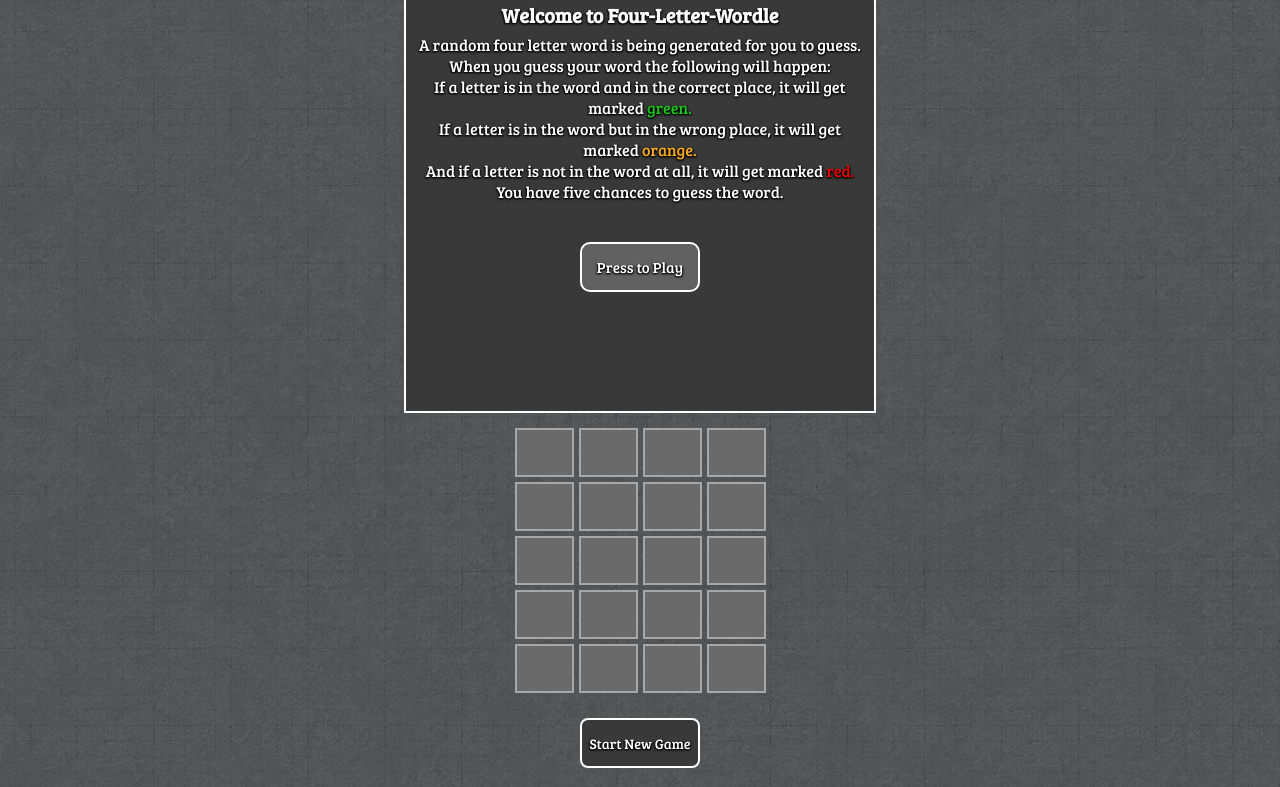
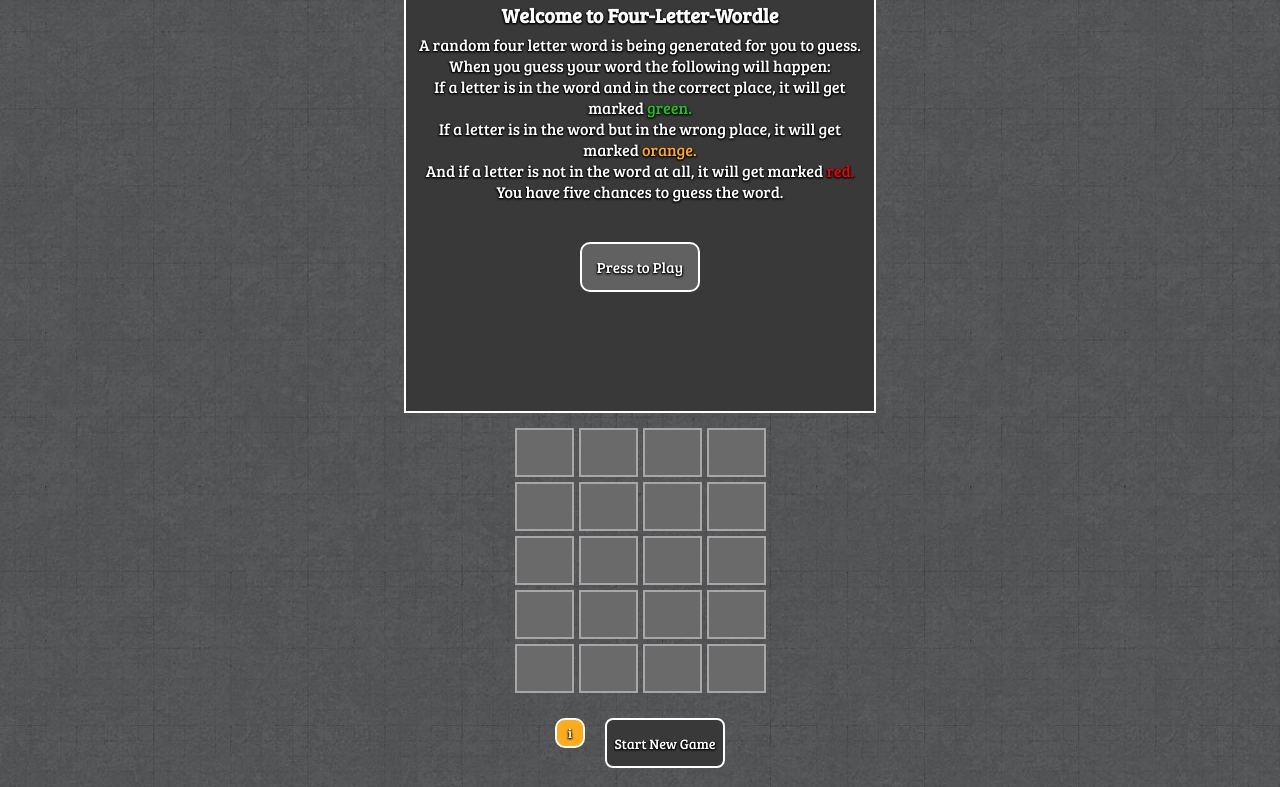
Before and after one commit to jmmascorro/js-game-project, a website: page index.html in a window 1280 px wide. Shown: the part 45-832 px from the top of the page. Drawn offline with Linux system fonts and the light colour scheme.

Commit message:
added a button to bring back information card just incase user needs to look at how to play again

```diff
--- a/index.html
+++ b/index.html
@@ -63,6 +63,7 @@
         <p class="p_winner"></p>
     </div>
     <div class="start_new">
+        <button class="info">i</button>
         <button class="new_game">Start New Game</button>
     </div>
     <div class="input_buttons">
--- a/script.js
+++ b/script.js
@@ -10,6 +10,7 @@ const winner = document.querySelector(".p_winner");
 const newGameBtn = document.querySelector(".new_game");
 const card = document.querySelector(".card");
 const closeBtn = document.querySelector(".close_button");
+const infoBtn = document.querySelector(".info");
 
 
 let letters = [];
@@ -1020,10 +1021,15 @@ const guessingWords = [
 
 let randomWord =
   guessingWords[Math.floor(Math.random() * guessingWords.length)].toUpperCase();
+  console.log(randomWord);
 
 closeBtn.addEventListener("click", () => {
   card.style.display = "none";
 });
+
+infoBtn.addEventListener("click", () => {
+  card.style.display = "initial";
+})
 
 
 newGameBtn.addEventListener("click", () => {
--- a/styles.scss
+++ b/styles.scss
@@ -93,6 +93,18 @@ body {
 
 }
 
+.info {
+    width: 30px;
+    height: 30px;
+    border-radius: 10px;
+    color: white;
+    text-shadow: -1px 1px 2px #000,
+				  1px 1px 2px #000;
+    margin-right: 20px;
+    background-color: #FFAC1C;
+    border: 2px solid white;
+}
+
 .new_game {
     width: 120px;
     height: 50px;
```
Also changed, not shown: styles.css.
